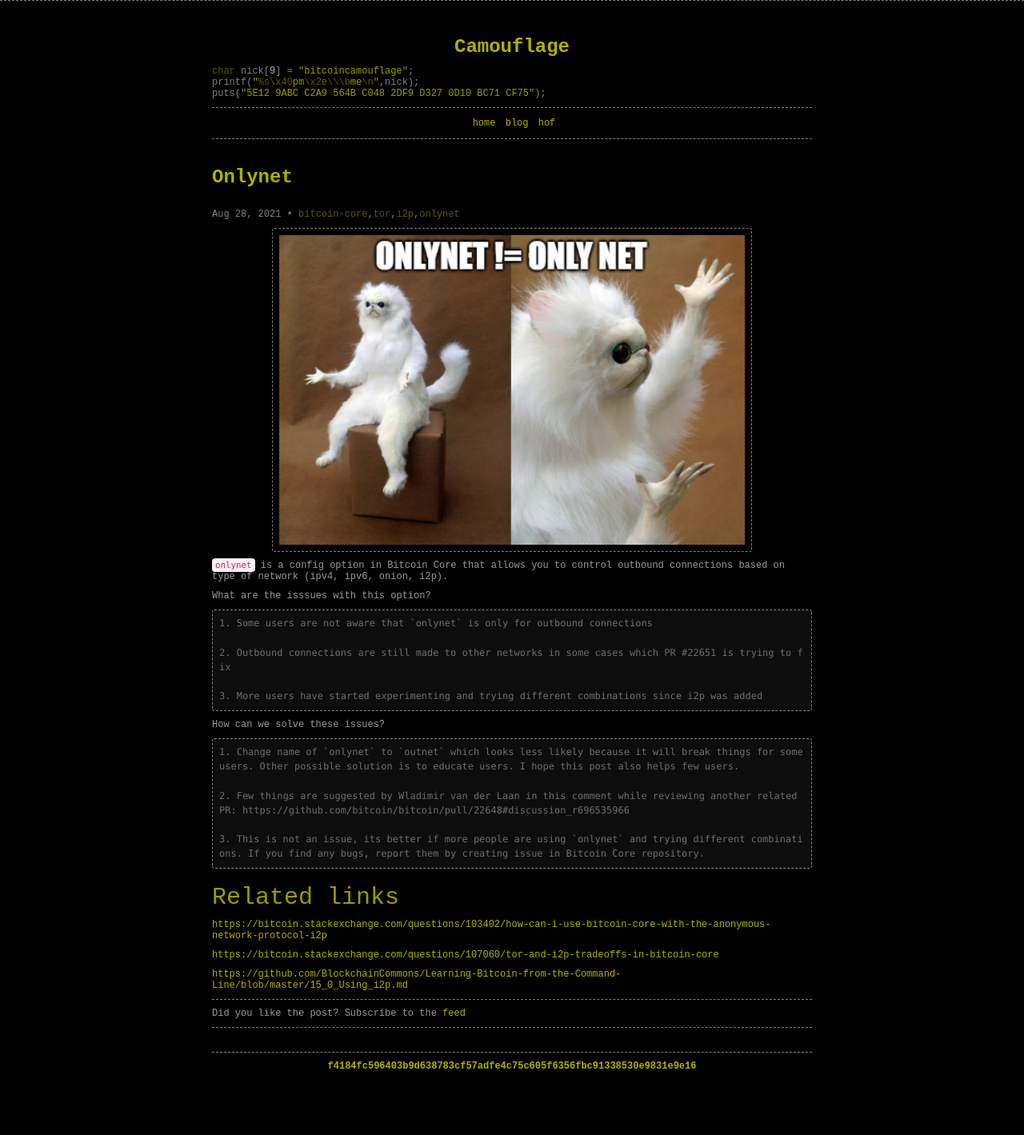
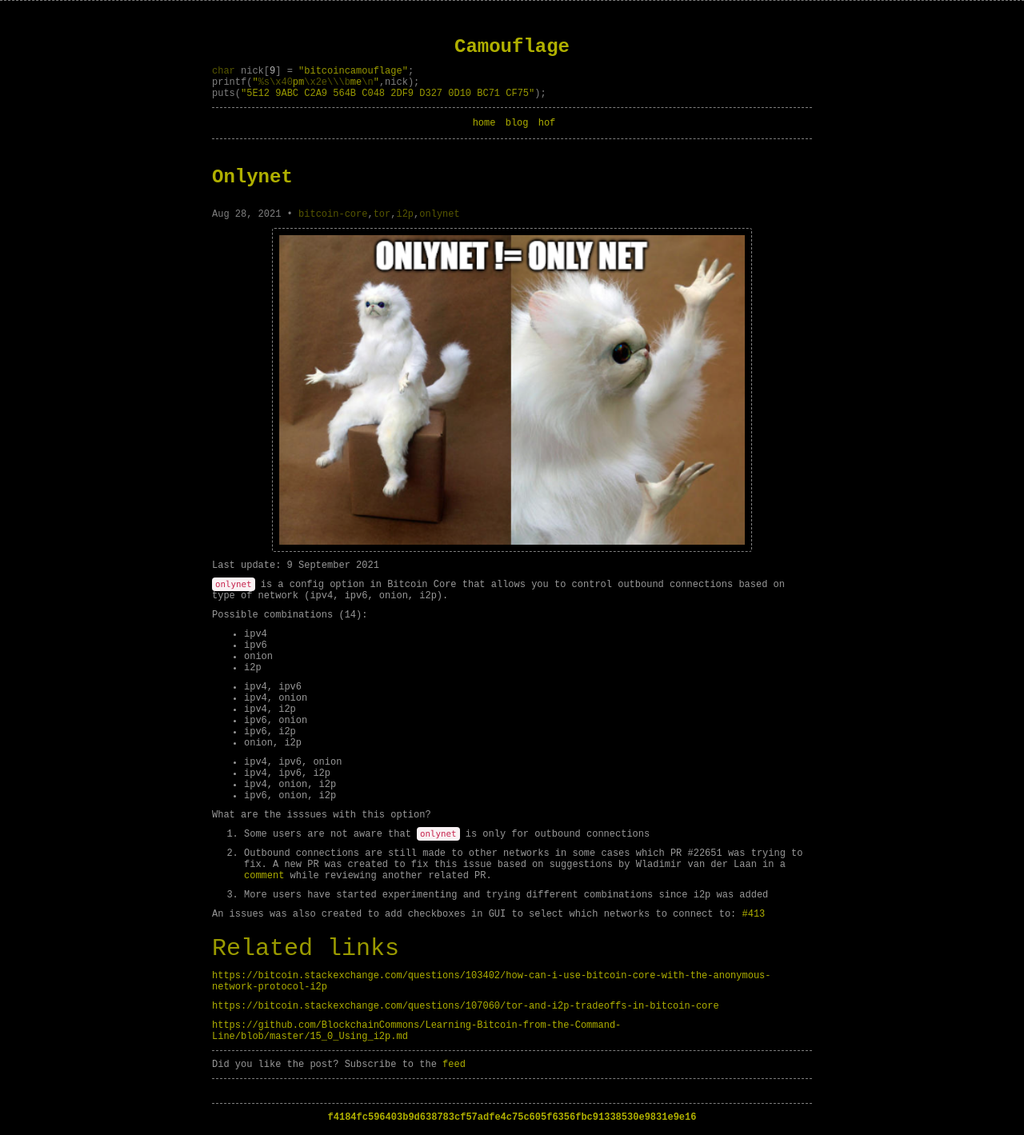
Before and after one commit to BlockchainCommons/Bitcoin-Camouflage, a Jekyll site: the page built from _posts/2021/2021-08-28-onlynet.md, in a window 1280 px wide. Shown: the whole page at 80% size. Built offline with Jekyll 4.4.1, drawn with Linux system fonts in a browser that asks for light colours; comment, search, counter and statistics services are not loaded; before the commit the page ends 1355 px from its top, so only the background shows below that.

Commit message:
Update `onlynet` post

```diff
--- a/_posts/2021/2021-08-28-onlynet.md
+++ b/_posts/2021/2021-08-28-onlynet.md
@@ -13,29 +13,39 @@ tags:
 
 ![Screenshot]({{ site.baseurl }}images/posts/2021/01.png)
 
+Last update: 9 September 2021
+
 `onlynet` is a config option in Bitcoin Core that allows you to control outbound connections based on type of network (ipv4, ipv6, onion, i2p).
 
+Possible combinations (14):
+
+- ipv4
+- ipv6
+- onion
+- i2p
+
+- ipv4, ipv6
+- ipv4, onion
+- ipv4, i2p
+- ipv6, onion
+- ipv6, i2p
+- onion, i2p
+
+- ipv4, ipv6, onion
+- ipv4, ipv6, i2p
+- ipv4, onion, i2p
+- ipv6, onion, i2p
 
 What are the isssues with this option?
 
-~~~
 1. Some users are not aware that `onlynet` is only for outbound connections
 
-2. Outbound connections are still made to other networks in some cases which PR #22651 is trying to fix
+2. Outbound connections are still made to other networks in some cases which PR #22651 was trying to fix. A new PR was created to fix this issue based on suggestions by Wladimir van der Laan in a [comment](https://github.com/bitcoin/bitcoin/pull/22648#discussion_r696535966) while reviewing another related PR.
 
 3. More users have started experimenting and trying different combinations since i2p was added
-~~~
 
 
-How can we solve these issues?
-
-~~~
-1. Change name of `onlynet` to `outnet` which looks less likely because it will break things for some users. Other possible solution is to educate users. I hope this post also helps few users.
-
-2. Few things are suggested by Wladimir van der Laan in this comment while reviewing another related PR: https://github.com/bitcoin/bitcoin/pull/22648#discussion_r696535966
-
-3. This is not an issue, its better if more people are using `onlynet` and trying different combinations. If you find any bugs, report them by creating issue in Bitcoin Core repository.
-~~~
+An issues was also created to add checkboxes in GUI to select which networks to connect to: [#413](https://github.com/bitcoin-core/gui/issues/413)
 
 
 ## Related links
```
